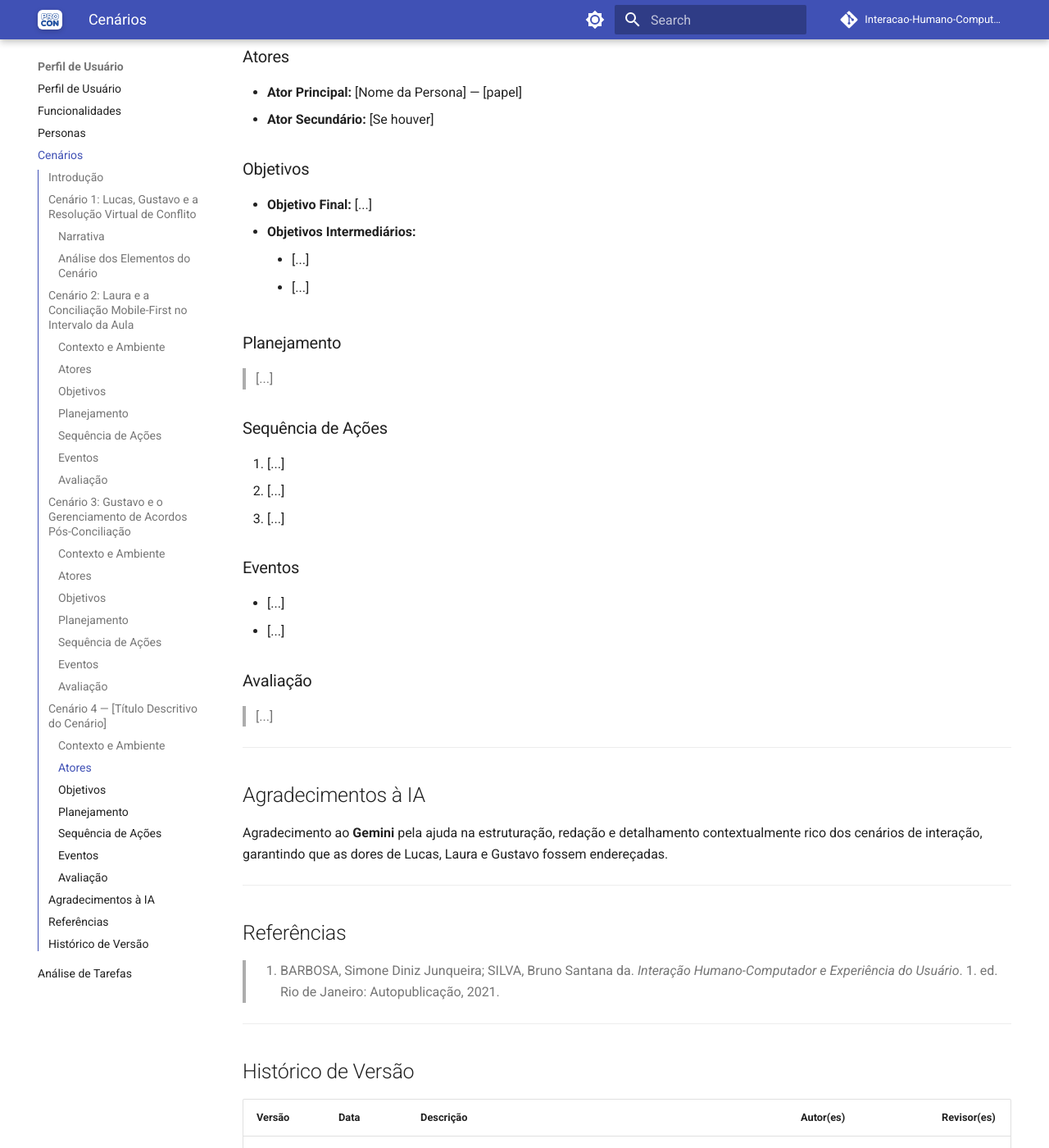
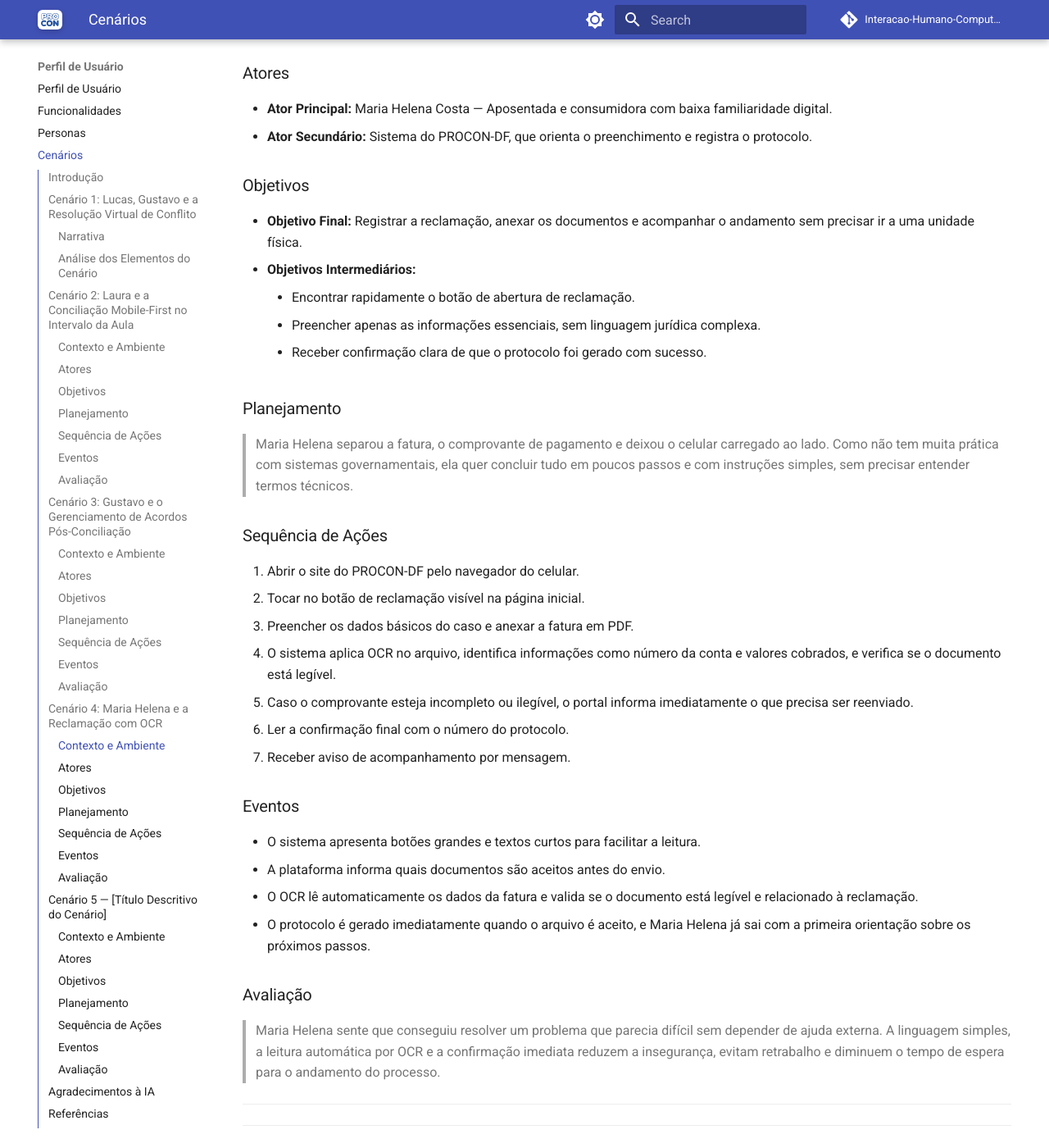
Before and after one commit to Interacao-Humano-Computador/2026.1-Grupo03, an MkDocs documentation site: the page built from docs/analise-requisitos/cenarios.md, in a window 1280 px wide and 1400 px high, scrolled down 4971 px. Shown: the whole window at 82% size. Built offline with MkDocs 1.6.1 and Material for MkDocs 9.7.7, drawn with Linux system fonts in a browser that asks for light colours; comment, search, counter and statistics services are not loaded; some of the changed text lies outside the part shown.

Commit message:
add scenario 4 for Maria Helena detailing her complaint process with OCR integration
Co-authored-by: Copilot <copilot@github.com>

```diff
--- a/docs/analise-requisitos/cenarios.md
+++ b/docs/analise-requisitos/cenarios.md
@@ -129,7 +129,60 @@ Segundo Barbosa e Silva (2021, p. 158), os 7 elementos obrigatórios do cenário
 
 ---
 
-## Cenário 4 — [Título Descritivo do Cenário]
+## Cenário 4: Maria Helena e a Reclamação com OCR
+
+### Contexto e Ambiente
+
+| Elemento | Descrição |
+| :--- | :--- |
+| **Ambiente** | Sala de estar da residência de Maria Helena, em Ceilândia, após o almoço. |
+| **Data/Horário** | Sexta-feira, às 14h20. |
+| **Dispositivo** | Smartphone Android com internet móvel. |
+| **Pré-condições** | Maria Helena recebeu uma cobrança indevida da operadora de telefonia e decidiu abrir uma reclamação no PROCON-DF anexando a fatura e o comprovante de pagamento. |
+
+### Atores
+
+- **Ator Principal:** Maria Helena Costa — Aposentada e consumidora com baixa familiaridade digital.
+- **Ator Secundário:** Sistema do PROCON-DF, que orienta o preenchimento e registra o protocolo.
+
+### Objetivos
+
+- **Objetivo Final:** Registrar a reclamação, anexar os documentos e acompanhar o andamento sem precisar ir a uma unidade física.
+- **Objetivos Intermediários:**
+    - Encontrar rapidamente o botão de abertura de reclamação.
+    - Preencher apenas as informações essenciais, sem linguagem jurídica complexa.
+    - Receber confirmação clara de que o protocolo foi gerado com sucesso.
+
+### Planejamento
+
+> Maria Helena separou a fatura, o comprovante de pagamento e deixou o celular carregado ao lado. Como não tem muita prática com sistemas governamentais, ela quer concluir tudo em poucos passos e com instruções simples, sem precisar entender termos técnicos.
+
+### Sequência de Ações
+
+1. Abrir o site do PROCON-DF pelo navegador do celular.
+2. Tocar no botão de reclamação visível na página inicial.
+3. Preencher os dados básicos do caso e anexar a fatura em PDF.
+4. O sistema aplica OCR no arquivo, identifica informações como número da conta e valores cobrados, e verifica se o documento está legível.
+5. Caso o comprovante esteja incompleto ou ilegível, o portal informa imediatamente o que precisa ser reenviado.
+6. Ler a confirmação final com o número do protocolo.
+7. Receber aviso de acompanhamento por mensagem.
+
+### Eventos
+
+- O sistema apresenta botões grandes e textos curtos para facilitar a leitura.
+- A plataforma informa quais documentos são aceitos antes do envio.
+- O OCR lê automaticamente os dados da fatura e valida se o documento está legível e relacionado à reclamação.
+- O protocolo é gerado imediatamente quando o arquivo é aceito, e Maria Helena já sai com a primeira orientação sobre os próximos passos.
+
+### Avaliação
+
+> Maria Helena sente que conseguiu resolver um problema que parecia difícil sem depender de ajuda externa. A linguagem simples, a leitura automática por OCR e a confirmação imediata reduzem a insegurança, evitam retrabalho e diminuem o tempo de espera para o andamento do processo.
+
+---
+
+---
+
+## Cenário 5 — [Título Descritivo do Cenário]
 
 ### Contexto e Ambiente
 
@@ -173,6 +226,7 @@ Segundo Barbosa e Silva (2021, p. 158), os 7 elementos obrigatórios do cenário
 
 ---
 
+
 ## Agradecimentos à IA
 
 Agradecimento ao **Gemini** pela ajuda na estruturação, redação e detalhamento contextualmente rico dos cenários de interação, garantindo que as dores de Lucas, Laura e Gustavo fossem endereçadas.
@@ -189,5 +243,6 @@ Agradecimento ao **Gemini** pela ajuda na estruturação, redação e detalhamen
 
 | Versão | Data | Descrição | Autor(es) | Revisor(es) |
 | :--- | :--- | :--- | :--- | :--- |
-| `1.0` | 30/04/2026 | Elaboração do Cenário 1 (Persona Laura). | Heitor Macedo Ricardo | A definir |
-| `1.1` | 01/05/2026 | Reestruturação completa focada na Sala de Conciliação Virtual e inclusão das personas Lucas e Gustavo. | Pedro Augusto Moretti Moreira | A definir |
+| `1.0` | 30/04/2026 | Elaboração do Cenário 1 (Persona Laura). | Heitor Macedo Ricardo | Pedro Augusto Moretti |
+| `1.1` | 01/05/2026 | Reestruturação completa focada na Sala de Conciliação Virtual e inclusão das personas Lucas e Gustavo. | Pedro Augusto Moretti Moreira | Heloisa Silva |
+| `1.2` | 03/05/2026 | Adição do Cenário 4 com Maria Helena. | Heloisa Silva | Heitor Macedo |
```
Also changed, not shown: docs/analise-requisitos/personas.md (+3 -2 lines).
